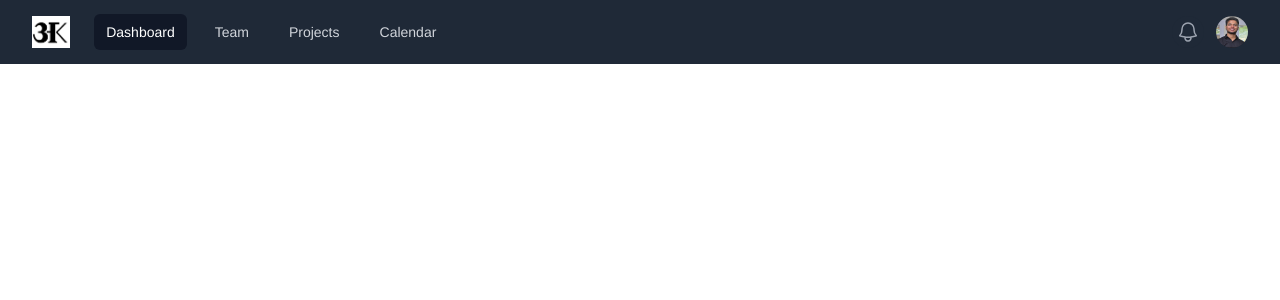
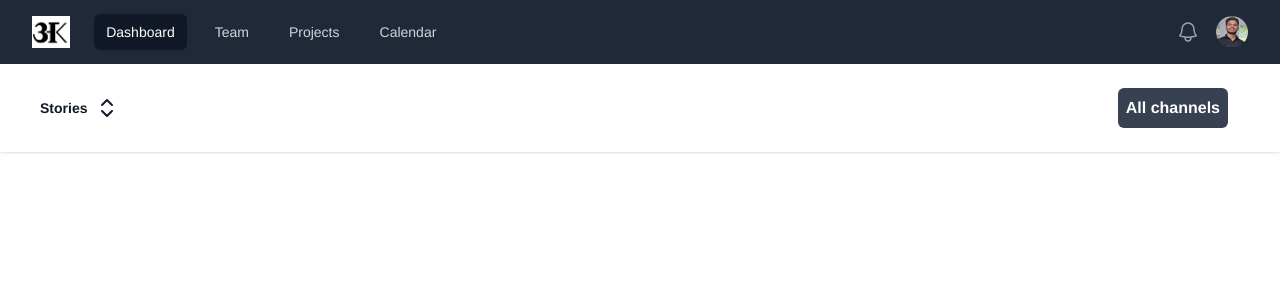
Before and after one commit to 256bitguy/akalpit, a React (Vite) app: page / in a window 1280 px wide. Shown: the top 300 px of the page. Built offline with nearby package versions, Linux system fonts and the light colour scheme.

Commit message:
feature for select list of posts

```diff
--- a/src/UI/Auth/Login.jsx
+++ b/src/UI/Auth/Login.jsx
@@ -1,5 +1,6 @@
 import { useState } from "react";
 import { useNavigate } from "react-router-dom";
+import Dialogs from "../../components/Dialog";
 
 export default function Login() {
   const navigate = useNavigate();
@@ -95,6 +96,7 @@ export default function Login() {
           </a>
         </p>
       </div>
+
     </div>
   );
 }
--- /dev/null
+++ b/src/components/Dialog.jsx
@@ -0,0 +1,63 @@
+'use client'
+
+import { useState } from 'react'
+import { Dialog, DialogBackdrop, DialogPanel, DialogTitle, TransitionChild } from '@headlessui/react'
+import { XMarkIcon } from '@heroicons/react/24/outline'
+import DefaultAccordion from '../libs/atoms/DefaultAccordion'
+
+ function Dialogs( curr ) {
+    let opening=Boolean(curr)
+  const [open, setOpen] = useState(opening)
+  const routing=[
+    {message : "Community"},
+    {message : "Resources"},
+    {message : "Akalpit"}
+]
+
+  return (
+    <Dialog open={open} onClose={setOpen} className="relative z-10">
+      <DialogBackdrop
+        transition
+        className="fixed inset-0 bg-gray-500 bg-opacity-75 transition-opacity duration-500 ease-in-out data-[closed]:opacity-0"
+      />
+
+      <div className="fixed inset-0 overflow-hidden">
+        <div className="absolute inset-0 overflow-hidden">
+          <div className="pointer-events-none fixed inset-y-0 right-0 flex max-w-full pl-10">
+            <DialogPanel
+              transition
+              className="pointer-events-auto relative w-screen max-w-md transform transition duration-500 ease-in-out data-[closed]:translate-x-full sm:duration-700"
+            >
+              <TransitionChild>
+                <div className="absolute left-0 top-0 -ml-8 flex pr-2 pt-4 duration-500 ease-in-out data-[closed]:opacity-0 sm:-ml-10 sm:pr-4">
+                  <button
+                    type="button"
+                    onClick={() => setOpen(!open)}
+                    className="relative rounded-md text-gray-300 hover:text-white focus:outline-none focus:ring-2 focus:ring-white"
+                  >
+                    <span className="absolute -inset-2.5" />
+                    <span className="sr-only">Close panel</span>
+                    <XMarkIcon aria-hidden="true" className="h-6 w-6" />
+                  </button>
+                </div>
+              </TransitionChild>
+              <div className="flex h-full flex-col overflow-y-scroll bg-white py-6 shadow-xl">
+                <div className="px-1 sm:px-6">
+                  <DialogTitle className="text-base font-semibold leading-6 text-gray-900">Panel title</DialogTitle>
+                </div>
+                <div className="relative mt-6 flex-1 px-1 sm:px-6"> {
+        routing.map((item)=>{
+            return(
+                <DefaultAccordion message={item.message}/>
+            )
+        })
+     }</div>
+              </div>
+            </DialogPanel>
+          </div>
+        </div>
+      </div>
+    </Dialog>
+  )
+}
+export default Dialogs
--- a/src/components/Header.jsx
+++ b/src/components/Header.jsx
@@ -1,33 +1,34 @@
 import { Disclosure, DisclosureButton, DisclosurePanel, Menu, MenuButton, MenuItem, MenuItems } from '@headlessui/react'
 import { Bars3Icon, BellIcon, XMarkIcon } from '@heroicons/react/24/outline'
-import DefaultAccordion from '../libs/atoms/DefaultAccordion'
 
 import { useState } from 'react';
+import Dialogs from './Dialog';
+import { Outlet } from 'react-router-dom';
+import MenuDot from './MenuDot';
 const navigation = [
   { name: 'Dashboard', href: '#', current: true },
   { name: 'Team', href: '#', current: false },
   { name: 'Projects', href: '#', current: false },
   { name: 'Calendar', href: '#', current: false },
 ]
-const routing=[
-    {message : "Community"},
-    {message : "Resources"},
-    {message : "Akalpit"}
-]
+
 function classNames(...classes) {
   return classes.filter(Boolean).join(' ')
 }
 
 function Headers() {
     const [open, setOpen] = useState(1);
+    const [isOpen, setIsOpen] = useState(0);
     const handleOpen = (value) => setOpen(open === value ? 0 : value);
   return (
+    <div className="min-h-full">
     <Disclosure as="nav" className="bg-gray-800">
+
       <div className="mx-auto max-w-7xl px-2 sm:px-6 lg:px-8">
         <div className="relative flex h-16 items-center justify-between">
           <div className="absolute inset-y-0 left-0 flex items-center sm:hidden">
             {/* Mobile menu button*/}
-            <DisclosureButton className="group relative inline-flex items-center justify-center rounded-md p-2 text-gray-400 hover:bg-gray-700 hover:text-white focus:outline-none focus:ring-2 focus:ring-inset focus:ring-white">
+            <DisclosureButton className="group relative inline-flex items-center justify-center rounded-md p-2 text-gray-400 hover:bg-gray-700 hover:text-white focus:outline-none focus:ring-2 focus:ring-inset focus:ring-white" onClick={()=>{setIsOpen(!isOpen)}}>
               <span className="absolute -inset-0.5" />
               <span className="sr-only">Open main menu</span>
               <Bars3Icon aria-hidden="true" className="block h-6 w-6 group-data-[open]:hidden" />
@@ -71,7 +72,7 @@ function Headers() {
             </button>
 
             {/* Profile dropdown */}
-            <Menu as="div" className="relative ml-3">
+            <Menu as="div" className="relative z-10 ml-3">
               <div>
                 <MenuButton className="relative flex rounded-full bg-gray-800 text-sm focus:outline-none focus:ring-2 focus:ring-white focus:ring-offset-2 focus:ring-offset-gray-800">
                   <span className="absolute -inset-1.5" />
@@ -108,17 +109,21 @@ function Headers() {
         </div>
       </div>
 
-      <DisclosurePanel className="sm:hidden">
-     {
-        routing.map((item)=>{
-            return(
-                <DefaultAccordion message={item.message}/>
-            )
-        })
-     }
-      </DisclosurePanel>
+
+
     </Disclosure>
+    <header className="bg-white shadow">
+          <div className="  flex justify-between items-center max-w-7xl z-10 px-2 py-6 sm:px-6 lg:px-8">
+        <div className=' w-2xl text-md  '> <MenuDot/></div>
+        <div className='mx-5  text-md  rounded-md bg-gray-700 text-white'> <button className='text-md m-2 font-semibold'>All channels</button></div>
+          </div>
+        </header>
+        <main>
+          <div className="mx-auto max-w-7xl px-4 py-6 sm:px-6 lg:px-8">
+            <Outlet />
+          </div>
+        </main>
+    </div>
   )
 }
-
 export default Headers
--- /dev/null
+++ b/src/components/MenuDot.jsx
@@ -0,0 +1,90 @@
+'use client'
+
+import { useState } from 'react'
+import { Label, Listbox, ListboxButton, ListboxOption, ListboxOptions } from '@headlessui/react'
+import { CheckIcon, ChevronUpDownIcon } from '@heroicons/react/20/solid'
+import { ChevronDown, ChevronDownCircle, ChevronsUpDownIcon } from 'lucide-react'
+
+const people = [
+  {
+    id: 1,
+    name: 'Poetry',
+  },
+  {
+    id: 2,
+    name: 'Essays',
+  },
+  {
+    id: 3,
+    name: 'Thoughts',
+  },
+  {
+    id: 4,
+    name: 'Stories',
+  },
+  {
+    id: 5,
+    name: 'songs',
+  },
+  {
+    id: 6,
+    name: 'reels',
+  },
+  {
+    id: 7,
+    name: 'debate',
+  },
+  {
+    id: 8,
+    name: 'news',
+  },
+  {
+    id: 9,
+    name: 'voting',
+  },
+
+]
+
+export default function MenuDot() {
+  const [selected, setSelected] = useState(people[3])
+
+  return (
+    <Listbox value={selected} onChange={setSelected}>
+
+      <div className="relative z-10">
+        <ListboxButton className="relative w-full cursor-default   bg-white py-1  pr-10 text-left text-gray-900   ring-inset        sm:text-sm sm:leading-6">
+          <span className="flex items-center">
+            <span className=" ml-2 block truncate font-semibold">{selected.name}</span>
+          </span>
+          <span className="pointer-events-none absolute inset-y-0 right-0 ml-3 flex items-center pr-2">
+             <ChevronsUpDownIcon/>
+          </span>
+        </ListboxButton>
+
+        <ListboxOptions
+          transition
+          className="absolute z-10 mt-1 max-h-56  overflow-auto rounded-md bg-white py-1 text-base shadow-lg ring-1 ring-black ring-opacity-5 focus:outline-none data-[closed]:data-[leave]:opacity-0 data-[leave]:transition data-[leave]:duration-100 data-[leave]:ease-in sm:text-sm"
+        >
+          {people.map((person) => (
+            <ListboxOption
+              key={person.id}
+              value={person}
+              className="group relative cursor-default select-none py-2 pl-3 pr-9 text-gray-900 data-[focus]:bg-gray-600 data-[focus]:text-white"
+            >
+              <div className="flex items-right">
+
+                <span className="ml-3 block truncate font-normal group-data-[selected]:font-semibold">
+                  {person.name}
+                </span>
+              </div>
+
+              <span className="absolute inset-y-0 right-0 flex items-center pr-4 text-indigo-600 group-data-[focus]:text-white [.group:not([data-selected])_&]:hidden">
+                <CheckIcon aria-hidden="true" className="h-5 w-5" />
+              </span>
+            </ListboxOption>
+          ))}
+        </ListboxOptions>
+      </div>
+    </Listbox>
+  )
+}
```
Also changed, not shown: src/App.jsx (+11 -2 lines).
